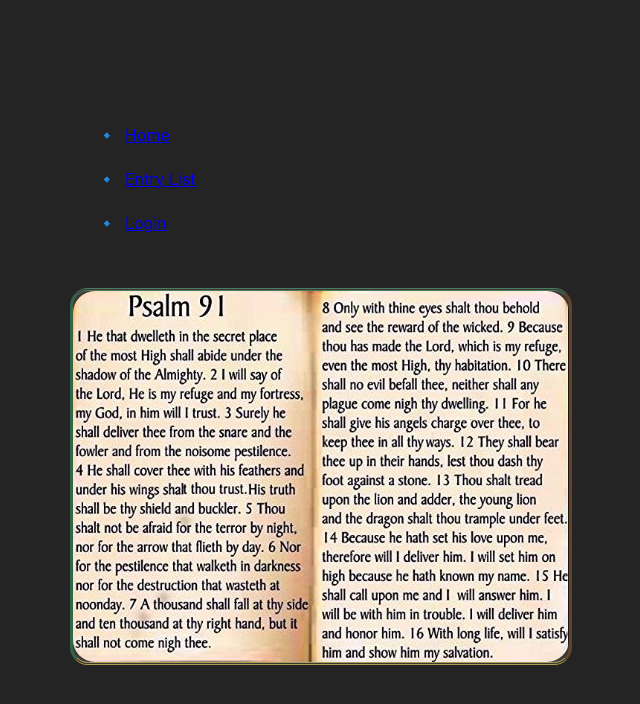
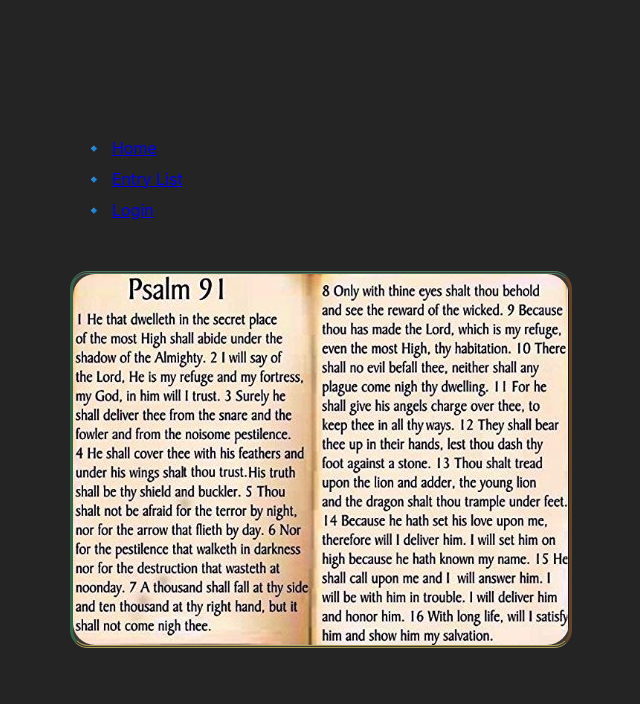
Before and after one commit to anickacodes/journal_app, a React (Vite) app: page / in a window 1280 px wide. Shown: the top 704 px of the page, without its empty margins (319-959 px from the left). Built offline with nearby package versions, Linux system fonts and the light colour scheme.

Commit message:
minor style

```diff
--- a/src/components/NavBar.jsx
+++ b/src/components/NavBar.jsx
@@ -17,22 +17,22 @@ const NavBar = ({ user, onLogout }) => {
     <div className="nav">
       <nav>
         <ul>
-          <li>
+          <li className="nav-link">
             <Link to="/">Home</Link>
           </li>
-          <li>
+          <li className="nav-link">
             <Link to="/list">Entry List</Link>
           </li>
           {user ? (
             <div className="user-menu">
-              <li>
+              <li className="nav-link">
                 <Link to="/new">New Entry</Link>
               </li>
               <h2>Welcome, {user.username}!</h2>
               <button onClick={() => setShowConfirmation(true)}>Logout</button>
             </div>
           ) : (
-            <li>
+            <li className="nav-link">
               <Link to="/users/login">Login</Link>
             </li>
           )}
--- a/src/styles/NavBar.css
+++ b/src/styles/NavBar.css
@@ -15,9 +15,9 @@ button:hover {
     padding: 11px;
 }
 
-li {
+.nav-link {
     display: flex;
-    margin: 20px;
+    margin: 7px;
     list-style-type: none;
 }
 
```
